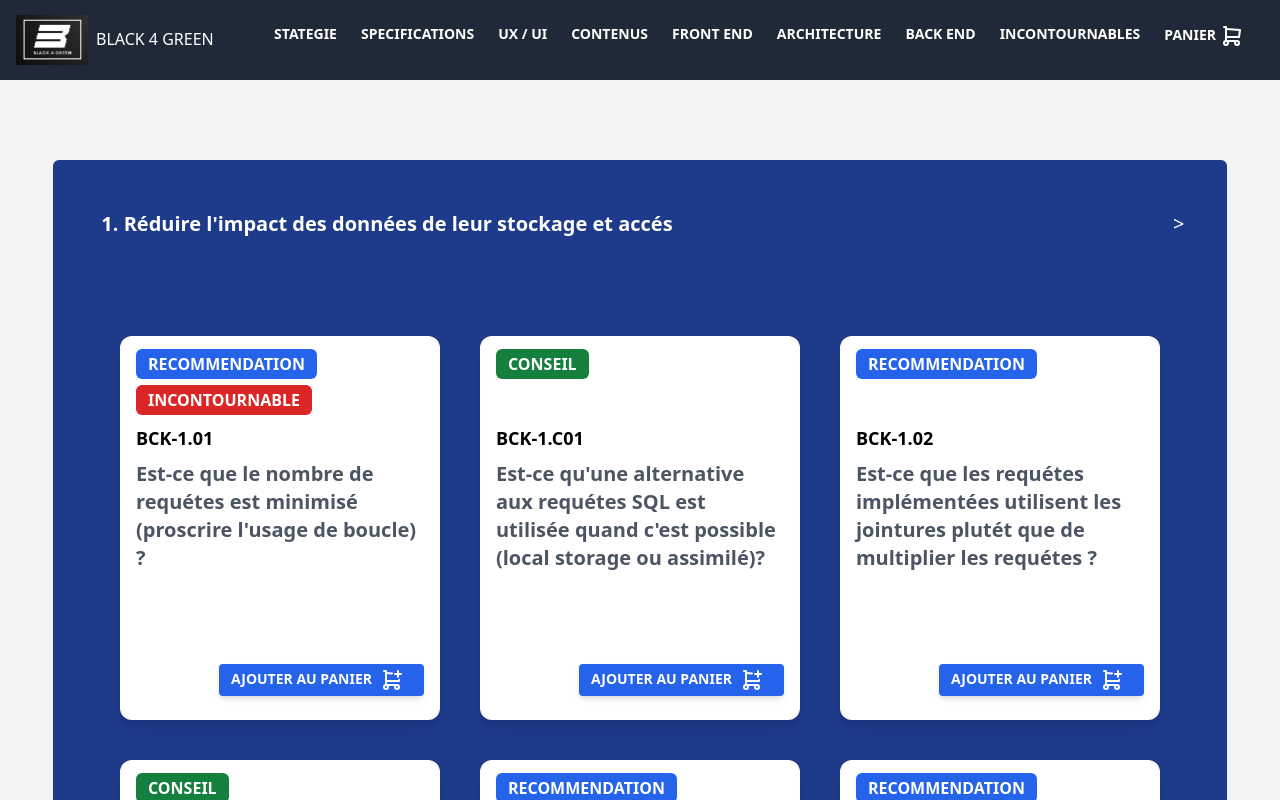
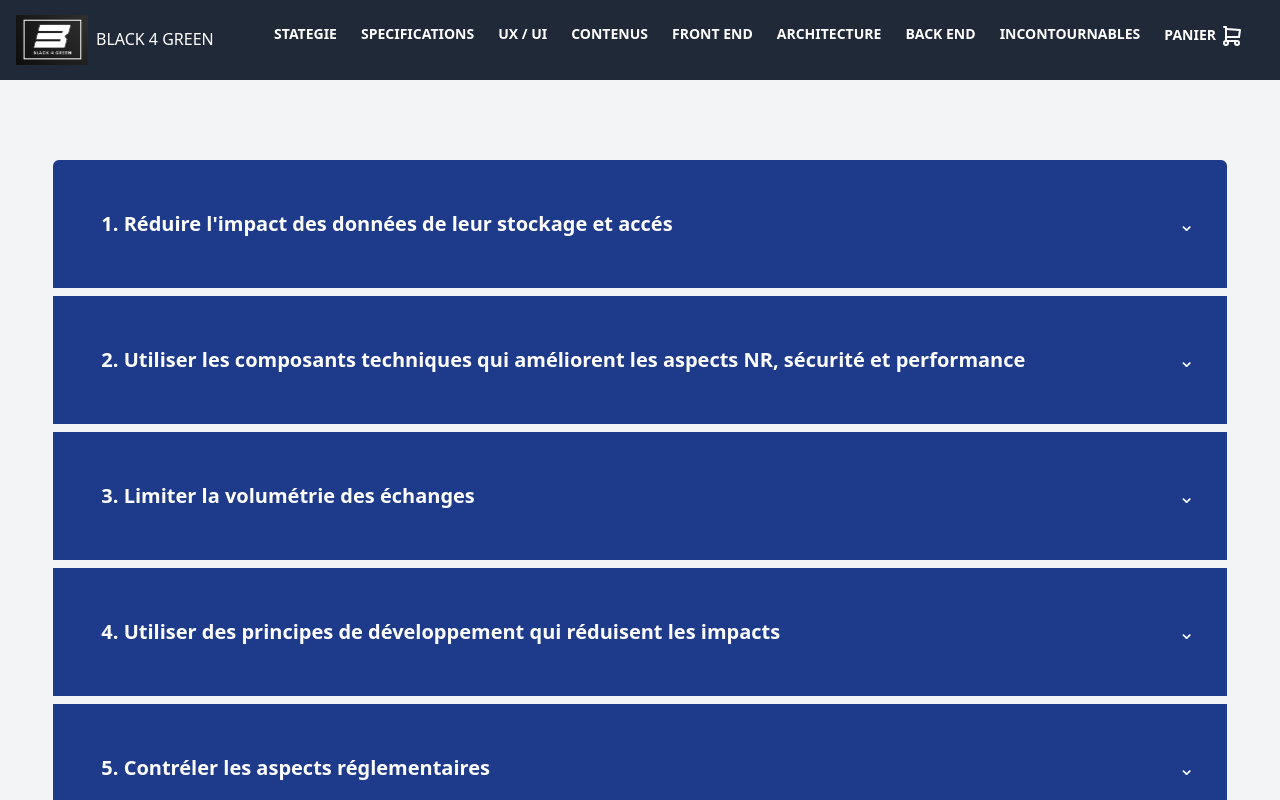
Before and after one commit to GillesCedric/Black4Green, a Next.js app: page /back-end in a window 1280 px wide. Shown: the top 800 px of the page. Built offline with nearby package versions, Linux system fonts and the light colour scheme.

Commit message:
Modification de l'accordion pour qu'il puisse garder plusiers items ouverts

```diff
--- a/src/components/Accordion.tsx
+++ b/src/components/Accordion.tsx
@@ -7,8 +7,13 @@ interface PropsGoodAccordion {
   goodPractices: GoodPracticesType[]
 }
 
+type Item = {
+  index: number,
+  isOpen: boolean
+}
+
 interface StateGoodAccordion {
-  index: number
+  current: Item[]
   recommendations: string[]
 }
 
@@ -17,8 +22,16 @@ export default class Accordion extends React.Component<PropsGoodAccordion, State
     super(props)
     this.state = {
       recommendations: [],
-      index: 0
+      current: this.props.recommendations.map((value, index) => {
+        return { index: index, isOpen: false }
+      })
     }
+  }
+
+  private readonly update = (id: number) => {
+    const current = this.state.current
+    current[id].isOpen = !current[id].isOpen
+    this.setState({ current: current })
   }
 
   render = () => {
@@ -30,9 +43,9 @@ export default class Accordion extends React.Component<PropsGoodAccordion, State
             key={index}
             title={recommendation}
             childrens={childrens}
-            index={this.state.index}
+            current={this.state.current[index]}
             id={index}
-            updater={(id) => this.setState({ index: id })}
+            updater={(id) => this.update(id)}
           />
         })
       }
@@ -44,7 +57,7 @@ export default class Accordion extends React.Component<PropsGoodAccordion, State
 interface PropsGoodAccordionItem {
   title: string
   childrens: GoodPracticesType[]
-  index: number
+  current: { index: number, isOpen: boolean }
   id: number
   updater: (id: number) => void
 }
@@ -56,23 +69,23 @@ class AccordionItem extends React.Component<PropsGoodAccordionItem> {
 
   render = () => {
     return <>
-      <div onClick={() => this.props.updater(this.props.id)} className={`flex group cursor-pointer w-11/12 mx-auto h-32 justify-between items-center p-2 mb-2 bg-blue-900 hover:bg-gray-800 hover:shadow-lg text-white text-xl ${this.props.id == 0 ? 'rounded-t-md' : ''}`}>
+      <div onClick={() => this.props.updater(this.props.id)} className={`flex group cursor-pointer w-11/12 mx-auto h-40 sm:h-32 justify-between items-center p-2 mb-2 bg-blue-900 hover:bg-gray-800 hover:shadow-lg text-white text-xl ${this.props.id == 0 ? 'rounded-t-md' : ''}`}>
         <div className="flex group cursor-pointer">
           <div className="text-white-600 font-semibold pl-10 group-hover:text-white">
             {this.props.id + 1 + '. ' + this.props.title}
           </div>
         </div>
         <div className="flex items-center justify-center pr-10 w-2">
-          {this.props.index !== this.props.id ?
-            <div>
+          {this.props.current.index == this.props.id && this.props.current.isOpen ?
+            <div className='ml-4'>{'>'}</div>
+            :
+            <div className='ml-4'>
               &#8964;
             </div>
-            :
-            '>'
           }
         </div>
       </div>
-      {this.props.index === this.props.id && (
+      {this.props.current.index === this.props.id && this.props.current.isOpen && (
         <div className="flex justify-center mx-auto bg-blue-900 mb-2 -mt-2 w-11/12 h-auto">
           <GoodPractice goodPractices={this.props.childrens} family={false} incontournable />
         </div>
```
